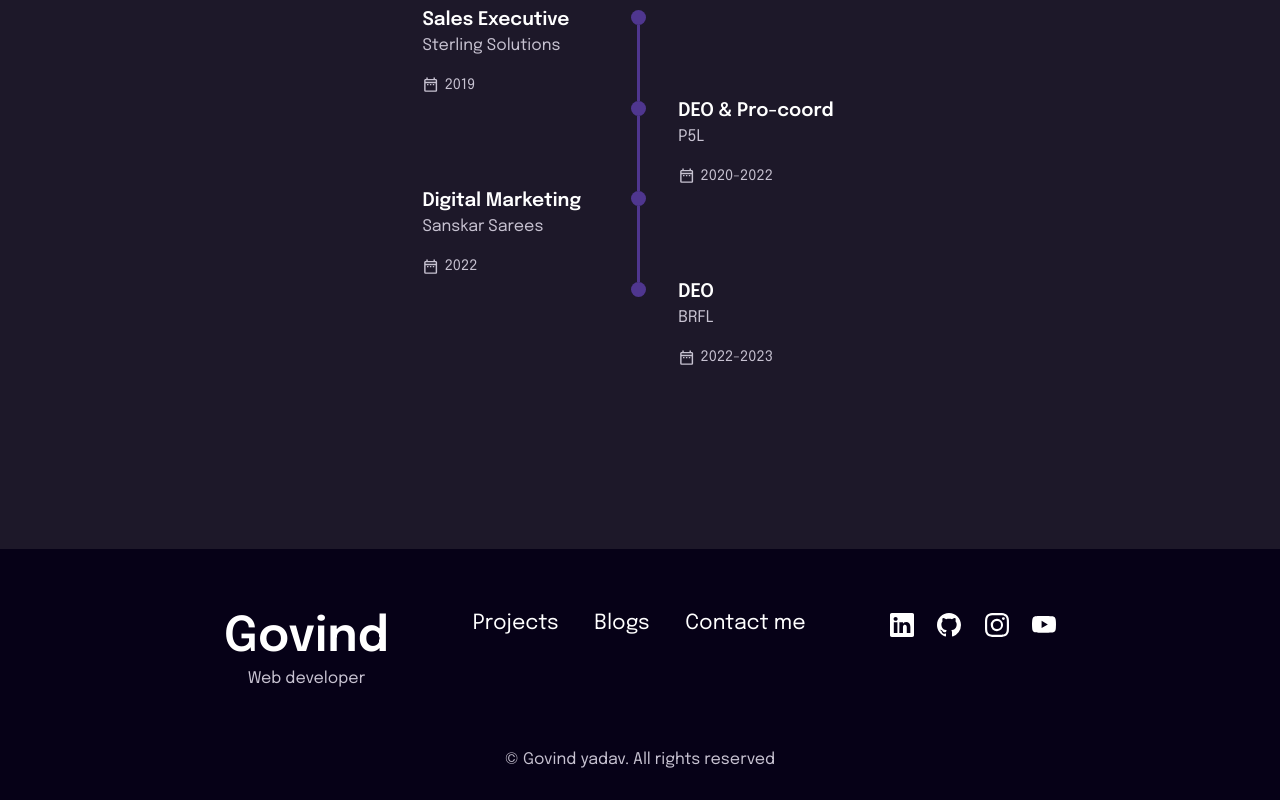
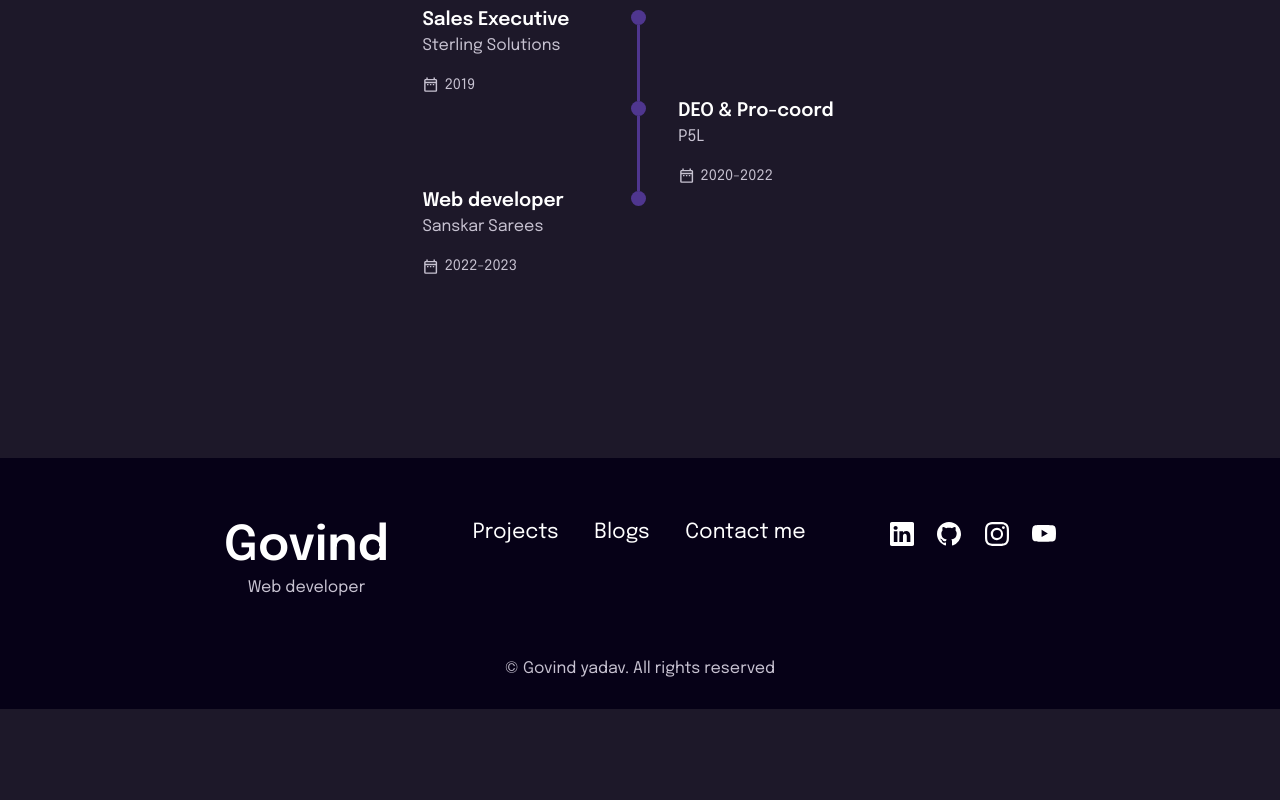
Before and after one commit to 9ovindyadav/9ovindyadav, a React (Vite) app: page / in a window 1280 px wide. Shown: the part 2513-3313 px from the top of the page. After the commit the page ends 3222 px from the top, so only its background shows below. Built offline with nearby package versions, Linux system fonts and the light colour scheme.

Commit message:
work: update

```diff
--- a/src/Pages/Home.jsx
+++ b/src/Pages/Home.jsx
@@ -152,14 +152,14 @@ function QualificationData({ show }) {
         <div className="work">
           <DataQueLeft position={"Sales Executive"} company={"Sterling Solutions"} year={"2019"} />
           <DataQueRight position={"DEO & Pro-coord"} company={"P5L"} year={"2020-2022"} />
-          <DataQueLeft position={"Digital Marketing"} company={"Sanskar Sarees"} year={"2022"} />
-          <DataQueRightLast position={"DEO"} company={"BRFL"} year={"2022-2023"} />
+          <DataQueLeftLast position={"Web developer"} company={"Sanskar Sarees"} year={"2022-2023"} />
         </div>
       )}
       {show === 2 && (
         <div className="education">
           <DataQueLeft position={"10th"} company={"Pal Rajendra"} year={"2014-2015"} />
-          <DataQueRightLast position={"HSC, Science"} company={"Shree Raghuveer"} year={"2015-2017"} />
+          <DataQueRight position={"HSC, Science"} company={"Shree Raghuveer"} year={"2015-2017"} />
+          <DataQueLeftLast position={"Btech"} company={"Gulzar group of institutes"} year={"2017-2020"} />
         </div>
       )}
     </>
```
